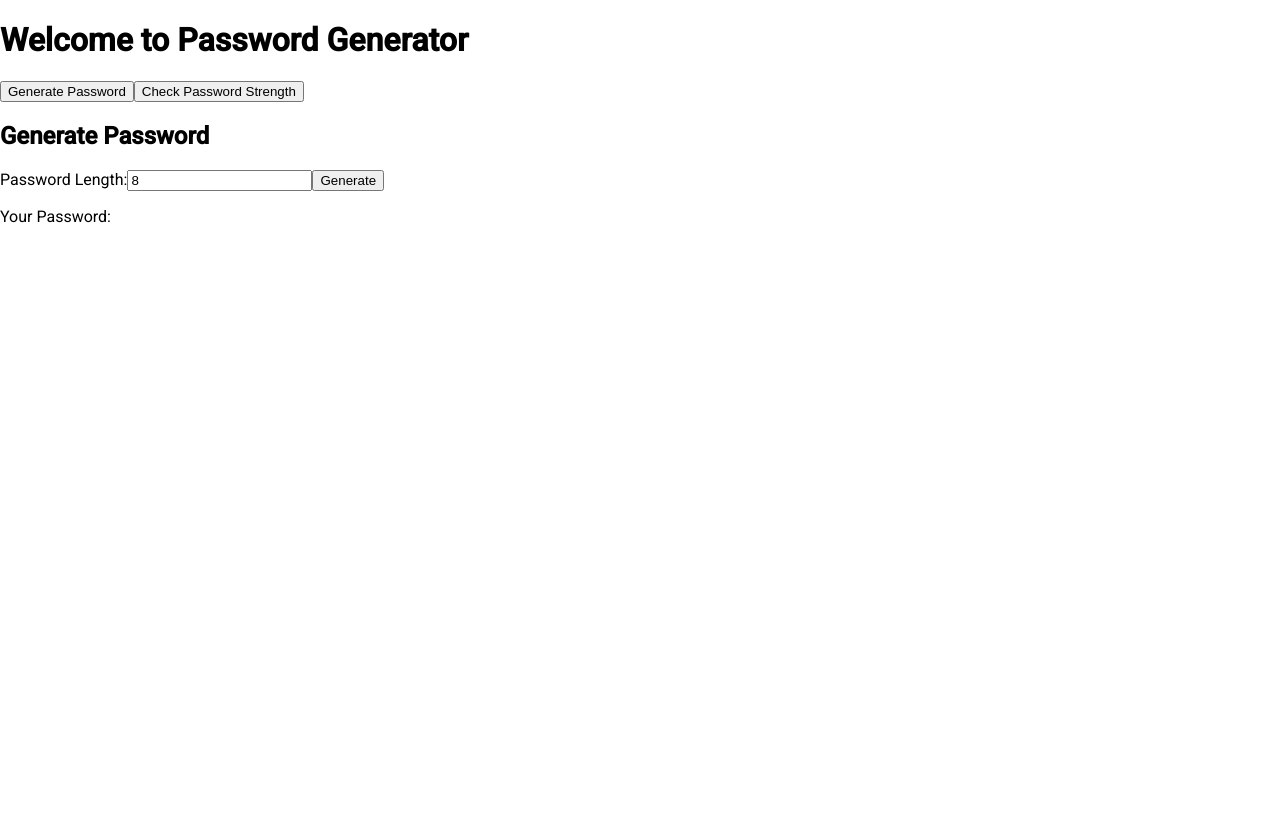
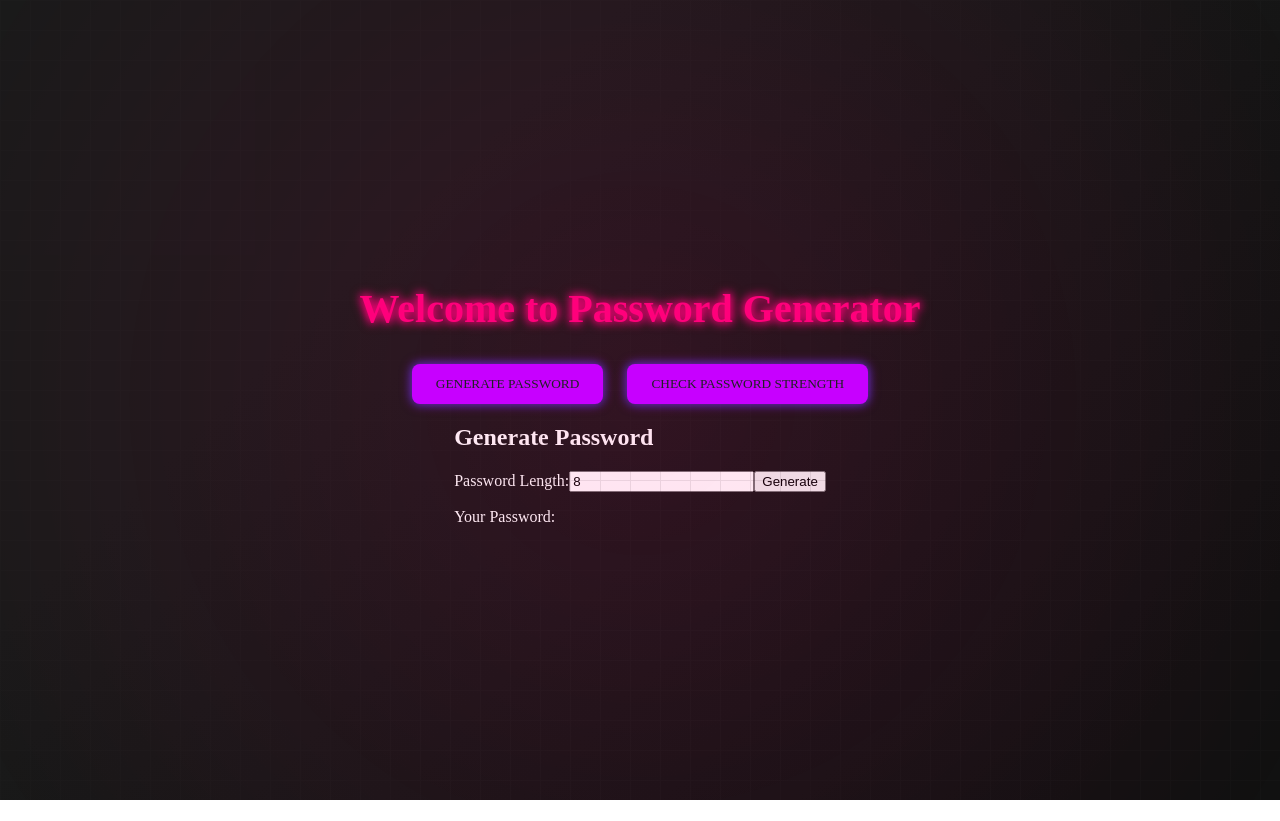
Before and after one commit to alihassanmsf/Password-Generator, an Angular app: page /generate in a window 1280 px wide. After the commit the page ends 800 px from the top, so only its background shows below. Built offline with nearby package versions, Linux system fonts and the light colour scheme.

Commit message:
Styling the buttons and the background

```diff
--- a/src/app/app.component.html
+++ b/src/app/app.component.html
@@ -1,6 +1,10 @@
-<h1>Welcome to Password Generator</h1>
-<div>
-  <button routerLink="/generate">Generate Password</button>
-  <button routerLink="/check">Check Password Strength</button>
+<div class="app-background">
+  <h1>Welcome to Password Generator</h1>
+  <div class="navigation-buttons">
+    <button mat-button routerLink="/generate" class="animated-button"
+    [ngClass]="{'active-button': activeRoute === '/generate'}">Generate Password</button>
+    <button mat-button routerLink="/check" class="animated-button"
+    [ngClass]="{'active-button': activeRoute === '/check'}">Check Password Strength</button>
+  </div>
+  <router-outlet></router-outlet>
 </div>
-<router-outlet></router-outlet>
--- a/src/app/app.component.scss
+++ b/src/app/app.component.scss
@@ -0,0 +1,126 @@
+.app-background {
+    display: flex;
+    flex-direction: column;
+    align-items: center;
+    justify-content: center;
+    min-height: 100vh;
+    background: linear-gradient(135deg, #1a1a1a 30%, #111111 90%);
+    overflow: hidden;
+    position: relative;
+    color: #ffffff;
+    font-family: 'Press Start 2P', cursive;
+
+    &::before {
+      content: "";
+      position: absolute;
+      top: 0;
+      left: 0;
+      width: 100%;
+      height: 100%;
+      background: repeating-linear-gradient(
+          #333333 0,
+          #333333 1px,
+          transparent 1px,
+          transparent 30px
+        ),
+        repeating-linear-gradient(
+          90deg,
+          #333333 0,
+          #333333 1px,
+          transparent 1px,
+          transparent 30px
+        );
+      opacity: 0.1;
+      pointer-events: none; // Ensure the overlay does not block clicks
+    }
+
+    &::after {
+      content: "";
+      position: absolute;
+      top: 0;
+      left: 0;
+      width: 100%;
+      height: 100%;
+      background: radial-gradient(circle, rgba(255, 0, 123, 0.2), transparent);
+      opacity: 0.4;
+      pointer-events: none; // Ensure the overlay does not block clicks
+      animation: pulse 6s infinite alternate;
+    }
+  }
+
+  h1 {
+    font-size: 2.5rem;
+    color: #ff007b;
+    margin-bottom: 2rem;
+    text-shadow: 0 0 8px #ff007b, 0 0 12px #ff007b;
+    animation: neon-flicker 2s infinite alternate;
+    position: relative; // Ensure it’s above the pseudo-elements
+    z-index: 1;
+  }
+
+  .navigation-buttons {
+    display: flex;
+    gap: 1.5rem;
+    position: relative; // Ensure it’s above the pseudo-elements
+    z-index: 1;
+
+    .animated-button {
+      padding: 0.75rem 1.5rem;
+      color: #202124;
+      background-color: #c700ff;
+      border: none;
+      border-radius: 8px;
+      font-family: 'Press Start 2P', cursive;
+      text-transform: uppercase;
+      box-shadow: 0 0 8px rgba(199, 0, 255, 0.7), 0 0 6px rgba(0, 126, 255, 0.5);
+      cursor: pointer;
+      animation: button-glow 3s infinite alternate;
+      transition: all 0.3s ease-in-out;
+
+      &:hover {
+        background-color: #007eff;
+        color: #ffffff;
+        box-shadow: 0 0 15px rgba(0, 126, 255, 0.8), 0 0 10px rgba(199, 0, 255, 0.8);
+      }
+
+      &:focus {
+        outline: none;
+        box-shadow: 0 0 20px rgba(255, 234, 0, 0.8), 0 0 10px rgba(199, 0, 255, 0.8);
+      }
+    }
+  }
+
+  @keyframes pulse {
+    from {
+      opacity: 0.4;
+    }
+    to {
+      opacity: 0.6;
+    }
+  }
+
+  @keyframes neon-flicker {
+    0%, 19%, 21%, 23%, 25%, 54%, 56%, 100% {
+      opacity: 1;
+    }
+    20%, 24%, 55% {
+      opacity: 0.6;
+    }
+  }
+
+  @keyframes button-glow {
+    0% {
+      box-shadow: 0 0 8px rgba(199, 0, 255, 0.5), 0 0 6px rgba(0, 126, 255, 0.3);
+    }
+    100% {
+      box-shadow: 0 0 15px rgba(199, 0, 255, 0.7), 0 0 12px rgba(0, 126, 255, 0.6);
+    }
+  }
+// Additional style for the active button
+.active-button {
+    background-color: #007eff !important; // Hot Pink for active state
+    color: #ffffff;
+    box-shadow: 0 0 20px rgba(255, 0, 123, 0.8), 0 0 15px rgba(255, 234, 0, 0.6);
+    transform: scale(1.05); // Slightly enlarge to indicate active state
+    transition: all 0.3s ease-in-out;
+  }
```
